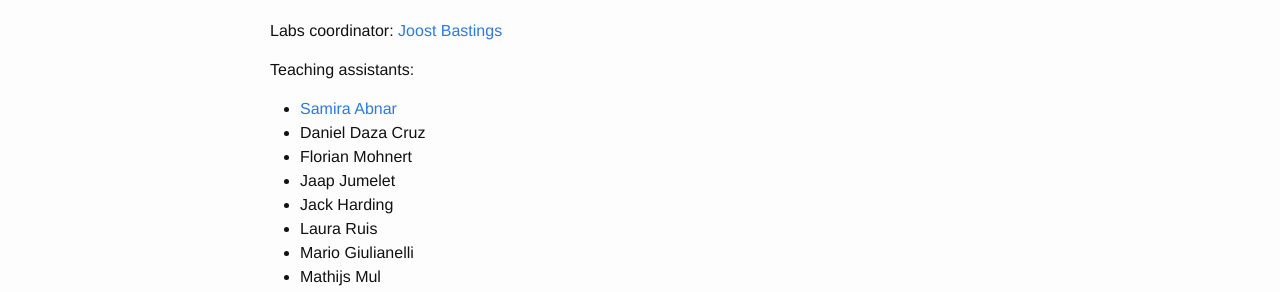
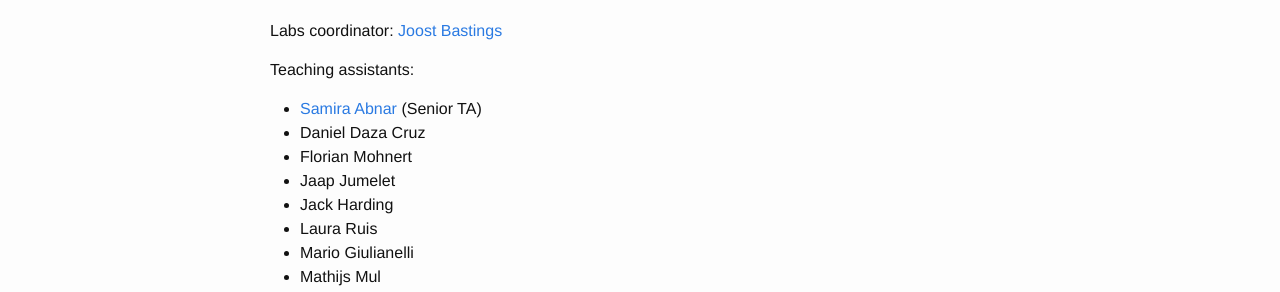
Before and after one commit to cl-illc/nlp1, a Jekyll site: the page built from index.md, in a window 1280 px wide. Shown: the part 151-443 px from the top of the page. Built offline with Jekyll 4.4.1, drawn with Linux system fonts in a browser that asks for light colours.

Commit message:
Update index.md

```diff
--- a/index.md
+++ b/index.md
@@ -9,7 +9,7 @@ Course coordinator: [Ekaterina Shutova](http://www.cl.cam.ac.uk/~es407/)
 Labs coordinator: [Joost Bastings](https://bastings.github.io)
 
 Teaching assistants:
-- [Samira Abnar](https://staff.fnwi.uva.nl/s.abnar/)
+- [Samira Abnar](https://staff.fnwi.uva.nl/s.abnar/) (Senior TA)
 - Daniel Daza Cruz
 - Florian Mohnert
 - Jaap Jumelet
```
